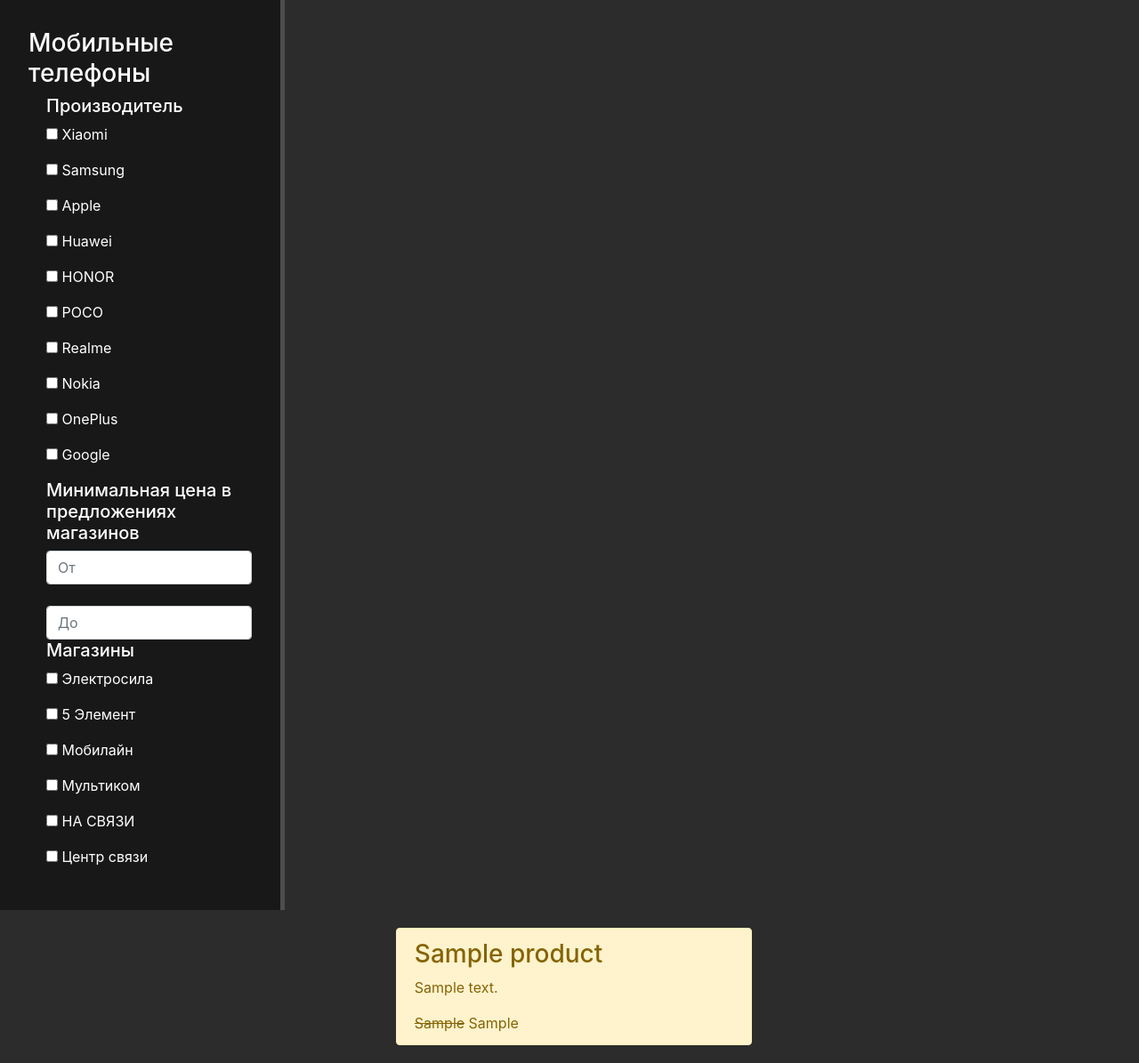
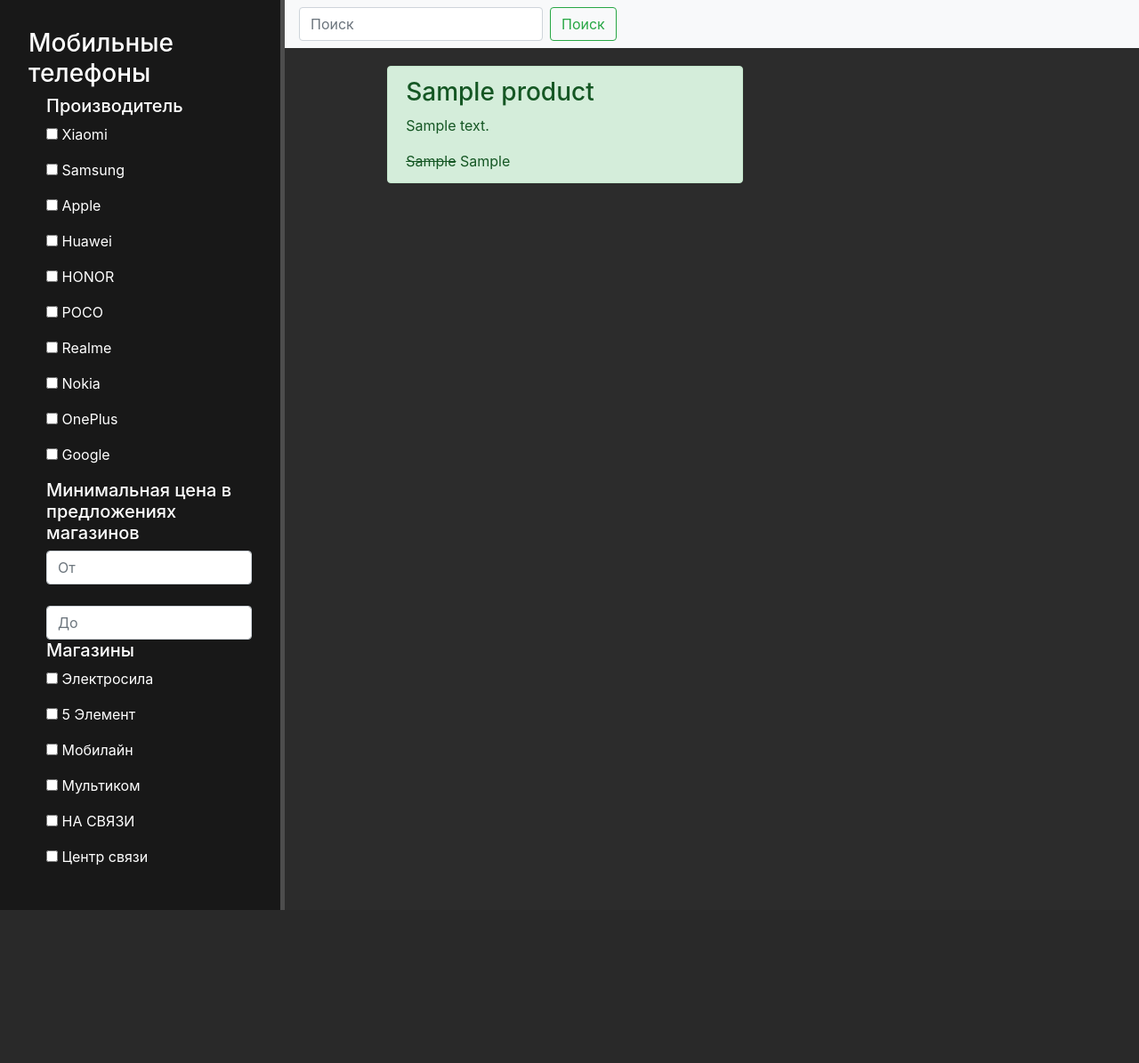
Before and after one commit to DenisRudakov0/Category, a Django app: page /paginator/ in a window 1280 px wide. Shown: the whole page at 89% size. After the commit the page ends 1023 px from the top, so only its background shows below. Run offline with Django 3.2, Linux system fonts and the light colour scheme; tables that the repository leaves empty hold one stand-in row (values such as "Sample post"); some libraries are stand-ins or nearby versions.

Commit message:
add_search

```diff
--- a/main/static/main/css/main.css
+++ b/main/static/main/css/main.css
@@ -58,8 +58,7 @@
   position: relative;
 }
 
-.alert-warning {
-  float: right;
+.alert-success {
   width: 400px;
   margin: 20px 34%;
   text-align: left;
--- a/paginator/templates/paginator/news_home.html
+++ b/paginator/templates/paginator/news_home.html
@@ -4,8 +4,15 @@
 
 {% block content %}
 
+  <nav class="navbar navbar-light bg-light">
+    <form class="form-inline" action="{% url 'news_home' %}">
+      <input class="form-control mr-sm-2" type="text" placeholder="Поиск" name = "search">
+      <button class="btn btn-outline-success my-2 my-sm-0" type="submit">Поиск</button>
+    </form>
+  </nav>
+
   {% for el in page_object %}
-  <div class="alert alert-warning">
+  <div class="alert alert-success">
     <h3>{{ el.title }}</h3>
     <p>{{el.full_text}}</p>
     <span><s>{{el.cena}}</s></span>
@@ -17,7 +24,7 @@
   {% if is_paginated %}
 
   <nav aria-label="Page navigation example">
-  <ul class="pagination">
+  <ul class="nav justify-content-center">
     <li class="page-item {% if not prev_url %} disabled {% endif %}">
       <a class="page-link" href="{{ prev_url }}" aria-label="Previous">
         <span aria-hidden="true">&laquo;</span>
--- a/paginator/views.py
+++ b/paginator/views.py
@@ -1,9 +1,15 @@
 from django.shortcuts import render
 from .models import Product
 from django.core.paginator import Paginator
+from django.db.models import Q
 
 def news_home(request):
-    news = Product.objects.all()
+    search_query = request.GET.get('search', '')
+    if search_query:
+        news = Product.objects.filter(title__icontains = search_query)
+    else:
+        news = Product.objects.all()
+
     paginator = Paginator(news, 3)
 
     page_number = request.GET.get('page', 1)
```
